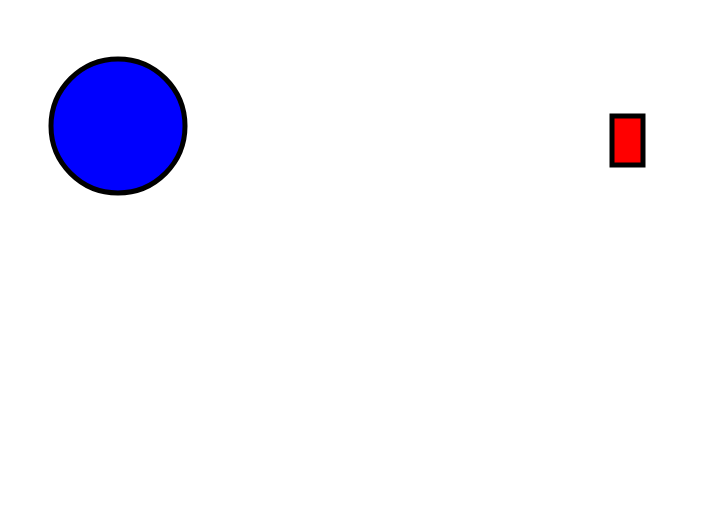
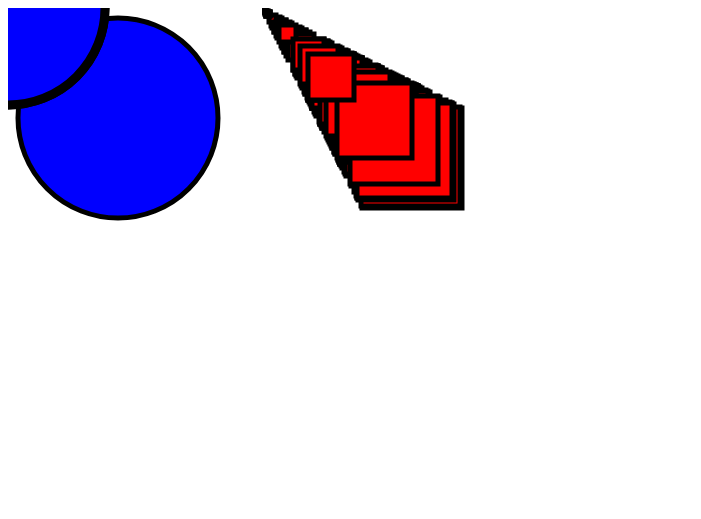
Before and after one commit to ZefRaine/Circles-Squares, a plain HTML site: page index.html in a window 1280 px wide. Shown: the whole page, without its empty margins (0-701 px from the left). Drawn offline with Linux system fonts and the light colour scheme.

Commit message:
added javascript to generate 50 squares and circles

```diff
--- a/index.html
+++ b/index.html
@@ -9,14 +9,15 @@
 </head>
 
 <body>
+    <div class="shapes">
+        <svg id="svgCircle" xmlns="http://www.w3.org/2000/svg" width="250" height="250">
+            <circle id="circle" cx="110" cy="110" r="100" fill="blue" stroke="black" stroke-width="5" />
+        </svg>
+        <svg id="svgSquare" xmlns="http://www.w3.org/2000/svg" width="250" height="250">
+            <rect id="square" x="100" y="100" width="100" height="100" stroke="black" fill="red" stroke-width="5" />
+        </svg>
+    </div>
 
-    <p id="demo"></p>
-    <svg onload="myCircle()" width="500" height="500">
-        <circle id="circle" cx="110" cy="110" r="100" fill="blue" stroke="black" stroke-width="5"/>
-    </svg>
-    <svg onload="mySquare()" width="500" height="500">
-        <rect id="square" x="100" y="100" width="100" height="100" stroke="black" fill="red" stroke-width="5" />
-    </svg>
 </body>
 <script src="shapes.js"></script>
 
--- a/shapes.js
+++ b/shapes.js
@@ -1,7 +1,44 @@
-function mySquare() {
-  document.getElementById("square").style.width = Math.floor(Math.random() * 100) + 1;
-  document.getElementById("square").style.height = Math.floor(Math.random() * 100) + 1;
+var squareObjects, circleObjects, i;
+var svgns = "http://www.w3.org/2000/svg";
+for (var i = 0; i < 100; i++) {
+  var x = (Math.floor(Math.random() * 100) + 1)
+  y = x;
+
+  var rect = document.createElementNS(svgns, 'rect');
+  rect.setAttributeNS(null, 'x', x);
+  rect.setAttributeNS(null, 'y', y);
+  rect.setAttributeNS(null, 'height', x);
+  rect.setAttributeNS(null, 'width', y);
+  rect.setAttributeNS(null, 'stroke-width', '5')
+  rect.setAttributeNS(null, 'fill', 'red');
+  rect.setAttributeNS(null, 'stroke', 'black');
+  document.getElementById('svgSquare').appendChild(rect);
+}
+for (var l = 0; l < 100; l++) {
+  var x = (Math.floor(Math.random() * 100) + 1)
+  y = x;
+
+  var circle = document.createElementNS(svgns, 'circle');
+  circle.setAttributeNS(null, 'x', x);
+  circle.setAttributeNS(null, 'y', y);
+  circle.setAttributeNS(null, 'r', x);
+  circle.setAttributeNS(null, 'stroke-width', '5')
+  circle.setAttributeNS(null, 'fill', 'blue');
+  circle.setAttributeNS(null, 'stroke', 'black');
+  document.getElementById('svgCircle').appendChild(circle);
+}
+// squareObjects = Array.from({
+//   length: 50
+// }, () => Math.floor(Math.random() * 100)+1);
+// circleObjects = {
+//   radius: Math.ceil(Math.random() * 100) + 1
+// }
+
+function mySquares() {
+  document.getElementById("square").style.width = this.squareObjects[0];
+  document.getElementById("square").style.height = this.squareObjects[0];
 };
-function myCircle() {
-  document.getElementById("circle").style.r = Math.floor(Math.random() * 100) + 1;
+
+function myCircles() {
+  document.getElementById("circle").style.r = this.circleObjects.radius;
 };
--- a/style.css
+++ b/style.css
@@ -0,0 +1,3 @@
+.shapes {
+    align-content: center;
+}
```
